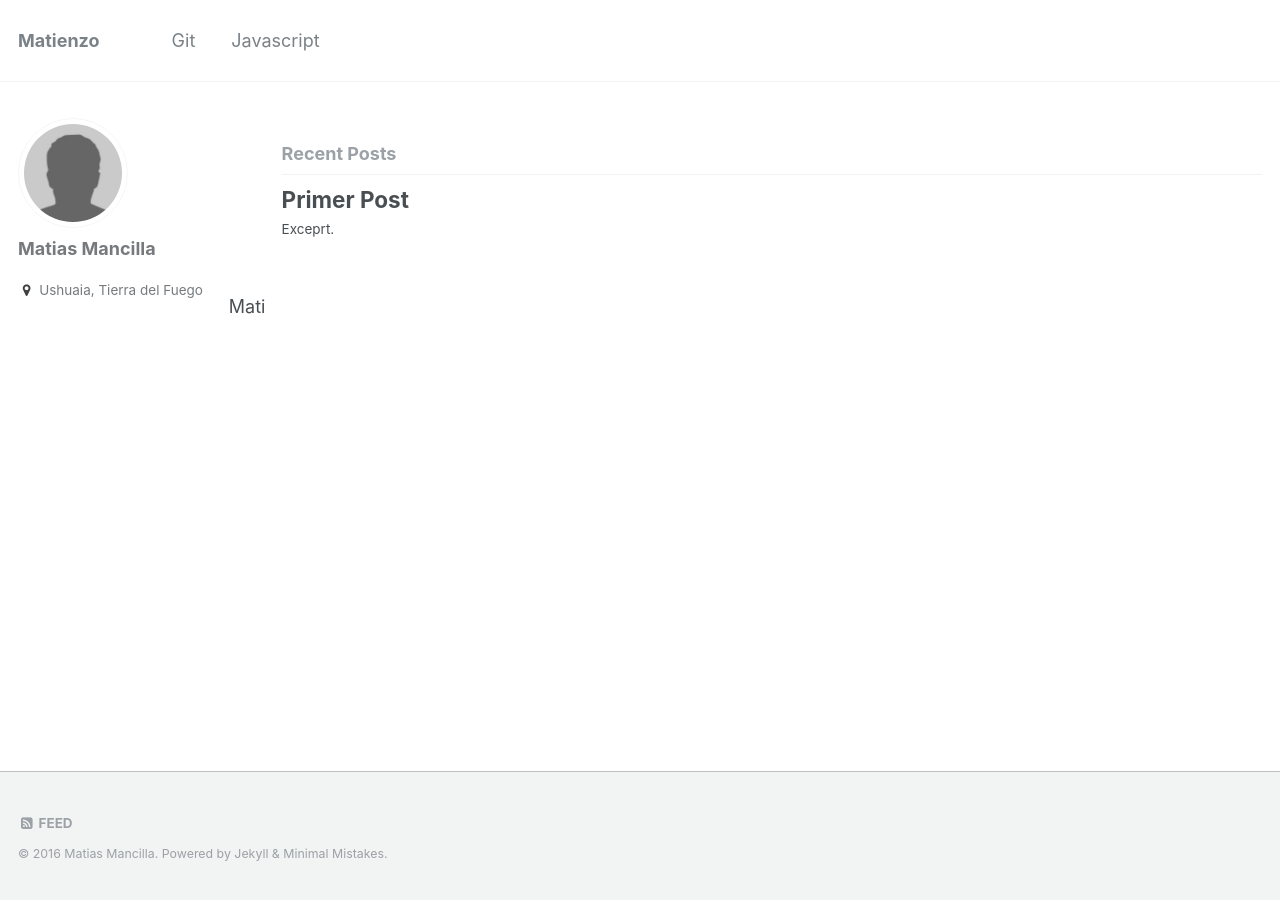
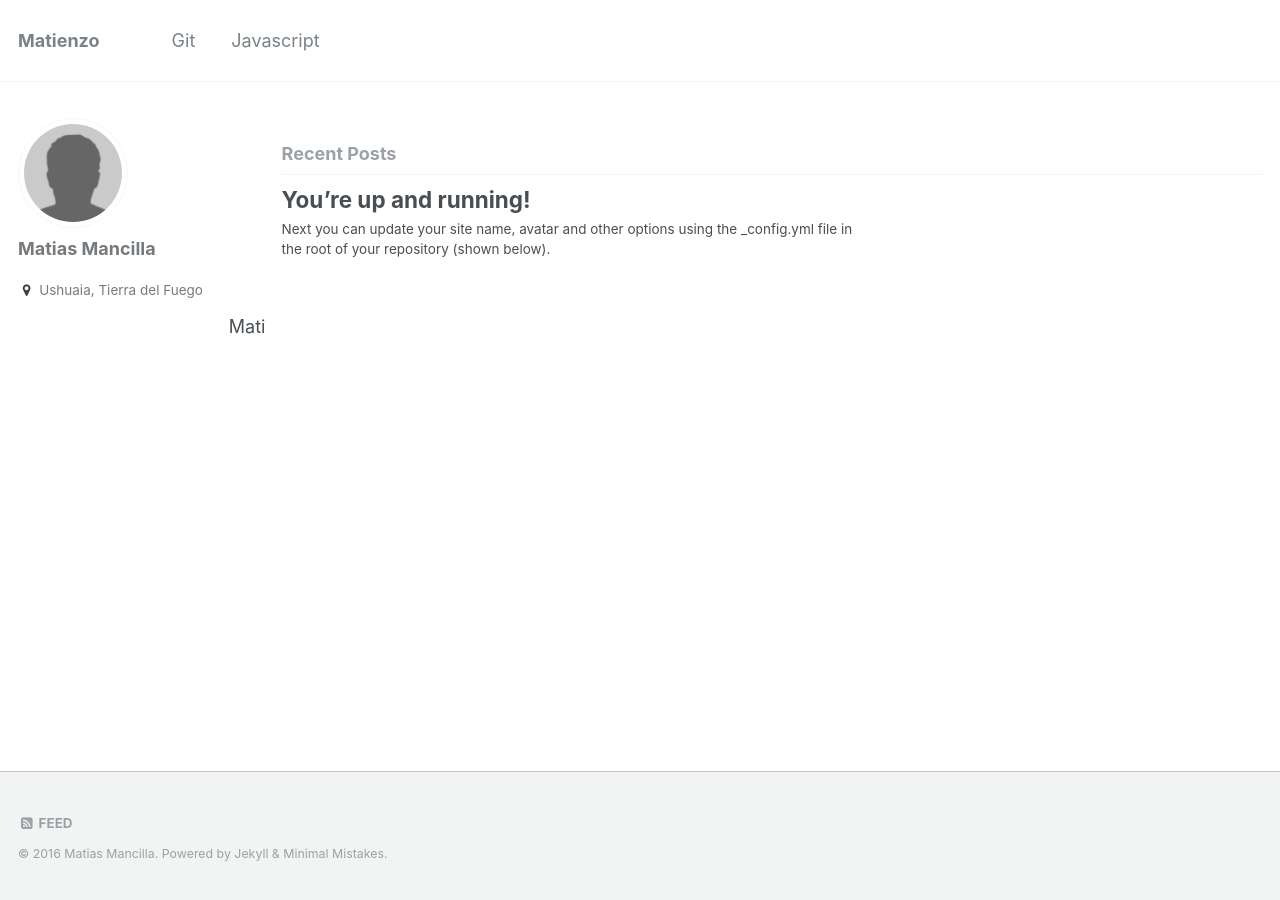
Before and after one commit to matiasmancilla/jekyll-blog, a Jekyll site: the page built from index.html, in a window 1280 px wide. Built offline with Jekyll 4.4.1, drawn with Linux system fonts in a browser that asks for light colours; the list of posts is cut into pages by our own code.

Commit message:
Probando posts

```diff
--- a/_posts/2016-08-23-javascript-introductorio.md
+++ b/_posts/2016-08-23-javascript-introductorio.md
@@ -1,5 +1,10 @@
 ---
-title: "Primer Post"
-layout: single
-excerpt: "Exceprt."
+layout: post
+title: You're up and running!
 ---
+
+Next you can update your site name, avatar and other options using the _config.yml file in the root of your repository (shown below).
+
+![_config.yml]({{ site.baseurl }}/images/config.png)
+
+The easiest way to make your first post is to edit this one. Go into /_posts/ and update the Hello World markdown file. For more instructions head over to the [Jekyll Now repository](https://github.com/barryclark/jekyll-now) on GitHub.
```
Also changed, not shown: _layouts/post.html (added, +17 -0 lines).
